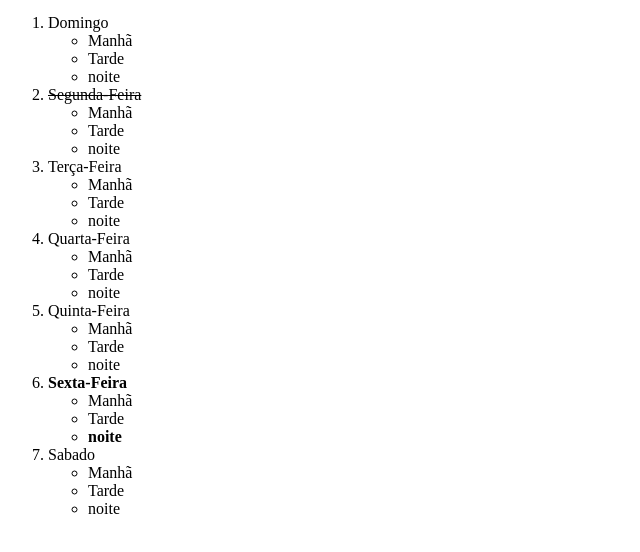
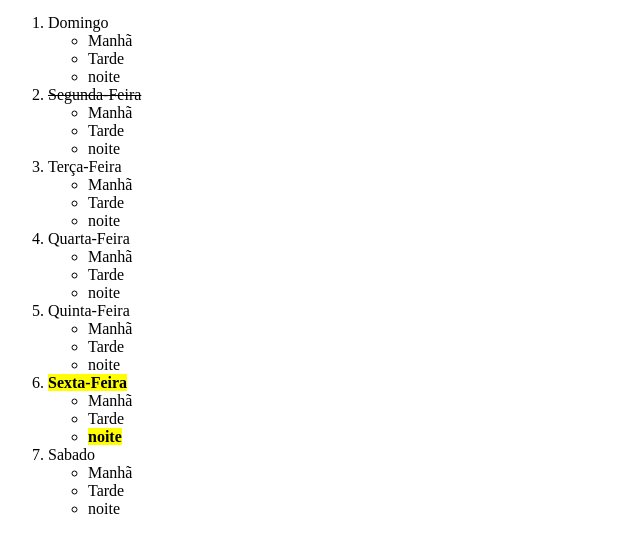
Before and after one commit to kikozaolimdo/html, a plain HTML site: page index.html in a window 1280 px wide. Shown: the part 100-652 px from the top of the page, without its empty margins (0-640 px from the left). Drawn offline with Linux system fonts and the light colour scheme.

Commit message:
Update index.html

```diff
--- a/index.html
+++ b/index.html
@@ -42,11 +42,11 @@
              <li>Tarde</li>
              <li>noite</li>
         </ul>
-     <li> <strong>Sexta-Feira</strong> </li>
+     <li> <strong><mark>Sexta-Feira</mark></strong> </li>
           <ul>
              <li>Manhã</li>
              <li>Tarde</li>
-             <li><strong>noite</strong></li>
+             <li><strong><mark>noite</mark></strong></li>
         </ul>
      <li> Sabado </li>
            <ul>
```
